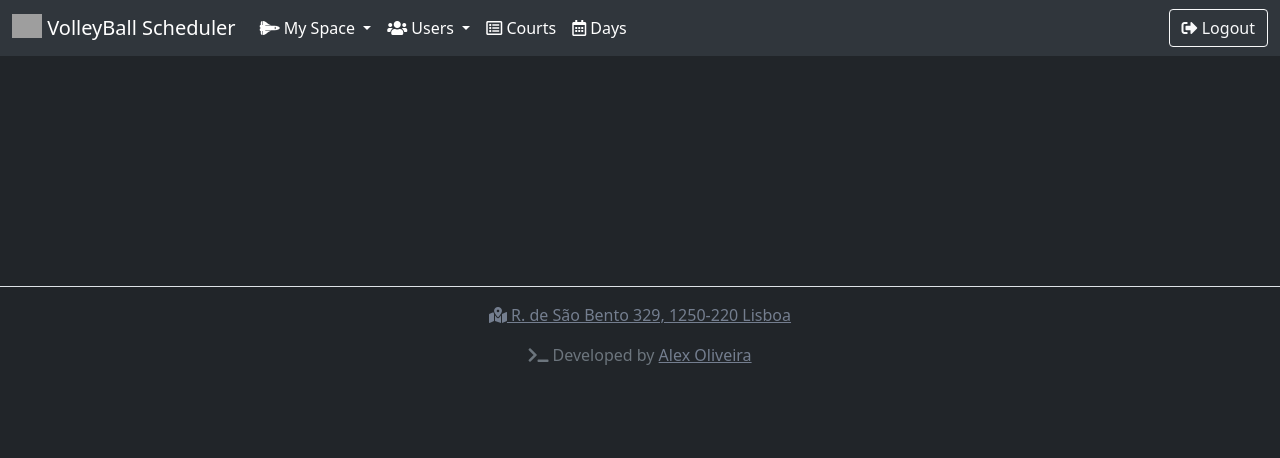
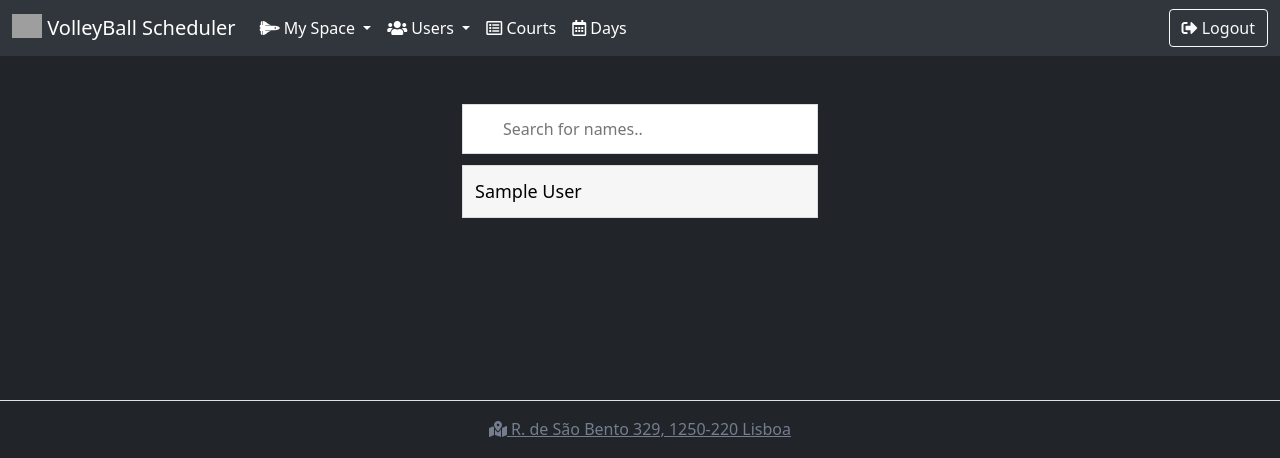
Before and after one commit to Alkss/volleyball_scheduler, a PHP site: page /view/manage/user/index.php in a window 1280 px wide. Shown: the top 458 px of the page. Run offline with PHP 8.4, Linux system fonts and the light colour scheme; the visitor is signed in with stand-in values (Sample User, id 1); tables that the repository leaves empty or names only in its code hold one stand-in row (values such as "Sample post"); grey boxes are pictures that could not be loaded.

Commit message:
+ manage user feature + edit other user feature

```diff
--- a/Validator.php
+++ b/Validator.php
@@ -31,6 +31,16 @@ class Validator
         }
     }
 
+    public static function validateIfLoggedAdminAndAskForLogin()
+    {
+        if (!isset($_SESSION['user_id']) && (!isset($_SESSION['user_isAdmin']) && $_SESSION['user_isAdmin'] != 1)){
+            session_start();
+            session_destroy();
+            header("Location: /login.php");
+            die();
+        }
+    }
+
     public static function validateLogin(string $userEmail, string $userPassword)
     {
         $db = new DB();
--- a/controllers/DB.php
+++ b/controllers/DB.php
@@ -37,9 +37,9 @@ class DB
 
     public function validateIfEmailIsAlreadyBeingUsed(string $user_email): bool
     {
-        $userSelection = $this->conexion->query("SELECT * FROM `user` WHERE email='$user_email'");
+        $userSelection = $this->conexion->query("SELECT id FROM `user` WHERE email='$user_email'");
         if ($userSelection->num_rows > 0) {
-            return true;
+            return $userSelection->fetch_assoc()['id'];
         }
         return false;
     }
@@ -79,4 +79,21 @@ values ('$user_name', '$user_email', '$user_password', '$isAdmin');");
         return $newUser;
     }
 
+    public function getUserById($id): bool|array|null
+    {
+        $user = $this->conexion->query("select * from user where id = {$id}");
+        if ($user->num_rows > 0) {
+            return $user->fetch_assoc();
+        }
+        return null;
+    }
+
+    public function getAllUsers()
+    {
+        $allUsers = $this->conexion->query("select * from user");
+        if ($allUsers->num_rows > 0) {
+            return $allUsers->fetch_all(MYSQLI_ASSOC);
+        }
+        return null;
+    }
 }
--- a/js/user/edit.js
+++ b/js/user/edit.js
@@ -7,7 +7,7 @@ $("#edit").on('click', function () {
     let user_password = $("#user_password").val()
     let user_password_confirm = $("#user_password_confirm").val()
     let isAdmin = $("#isAdmin").is(":checked")
-
+    let self = $("#self_edit").val();
 
     $.ajax({
         type: "POST",
@@ -18,7 +18,8 @@ $("#edit").on('click', function () {
             user_email: user_email,
             user_password: user_password,
             user_password_confirm: user_password_confirm,
-            isAdmin: isAdmin
+            isAdmin: isAdmin,
+            self: self
         }
     }).done(function (returnedData) {
         console.dir(returnedData)
--- a/view/assets/header.php
+++ b/view/assets/header.php
@@ -54,7 +54,7 @@ session_start();
                                 </a>
                             </li>
 
-                            <li><a class="dropdown-item" href="/view/manage/profile/edit.php">
+                            <li><a class="dropdown-item" href="/view/manage/user/edit_self.php">
                                     <i class="fas fa-user-edit"></i> Edit Profile
                                 </a>
                             </li>
--- a/view/manage/user/index.php
+++ b/view/manage/user/index.php
@@ -1,9 +1,87 @@
 <?php
+
+use controllers\DB;
+
 include "../../assets/header.php";
 require_once $_SERVER['DOCUMENT_ROOT'] . "/Validator.php";
-Validator::validateIfLoggedAndAskForLogin();
+require_once $_SERVER['DOCUMENT_ROOT'] . "/controllers/DB.php";
+
+Validator::validateIfLoggedAdminAndAskForLogin();
+$db = new DB();
+$allUsers = $db->getAllUsers();
+
 ?>
+    <div class="row justify-content-center">
+        <div class="col-md-4">
+            <input type="text" id="myInput" onkeyup="myFunction()" placeholder="Search for names..">
+
+            <ul id="myUL">
+                <?php
+                foreach ($allUsers as $singleUser) {
+                    ?>
+                    <li><a href="edit_user.php?id=<?=$singleUser['id']?>"><?=$singleUser['name']?></a></li>
+                    <?php
+                }
+                ?>
+
+            </ul>
+        </div>
+    </div>
 
 
+    <style>
+        #myInput {
+            background-position: 10px 12px; /* Position the search icon */
+            background-repeat: no-repeat; /* Do not repeat the icon image */
+            width: 100%; /* Full-width */
+            font-size: 16px; /* Increase font-size */
+            padding: 12px 20px 12px 40px; /* Add some padding */
+            border: 1px solid #ddd; /* Add a grey border */
+            margin-bottom: 12px; /* Add some space below the input */
+        }
+
+        #myUL {
+            /* Remove default list styling */
+            list-style-type: none;
+            padding: 0;
+            margin: 0;
+        }
+
+        #myUL li a {
+            border: 1px solid #ddd; /* Add a border to all links */
+            margin-top: -1px; /* Prevent double borders */
+            background-color: #f6f6f6; /* Grey background color */
+            padding: 12px; /* Add some padding */
+            text-decoration: none; /* Remove default text underline */
+            font-size: 18px; /* Increase the font-size */
+            color: black; /* Add a black text color */
+            display: block; /* Make it into a block element to fill the whole list */
+        }
+
+        #myUL li a:hover:not(.header) {
+            background-color: #eee; /* Add a hover effect to all links, except for headers */
+        }
+    </style>
+    <script>
+        function myFunction() {
+            // Declare variables
+            var input, filter, ul, li, a, i, txtValue;
+            input = document.getElementById('myInput');
+            filter = input.value.toUpperCase();
+            ul = document.getElementById("myUL");
+            li = ul.getElementsByTagName('li');
+
+            // Loop through all list items, and hide those who don't match the search query
+            for (i = 0; i < li.length; i++) {
+                a = li[i].getElementsByTagName("a")[0];
+                txtValue = a.textContent || a.innerText;
+                if (txtValue.toUpperCase().indexOf(filter) > -1) {
+                    li[i].style.display = "";
+                } else {
+                    li[i].style.display = "none";
+                }
+            }
+        }
+    </script>
 <?php
 include "../../assets/footer.php";
```
Also changed, not shown: jquery/edit-user-jquery.php (+13 -11 lines), view/manage/courts/create.php (added, +15 -0 lines), view/manage/courts/edit.php (added, +15 -0 lines), view/manage/courts/index.php (added, +15 -0 lines), view/manage/user/edit_self.php (added, +63 -0 lines), view/manage/user/edit_user.php (renamed from view/manage/user/edit.php, +25 -14 lines).
